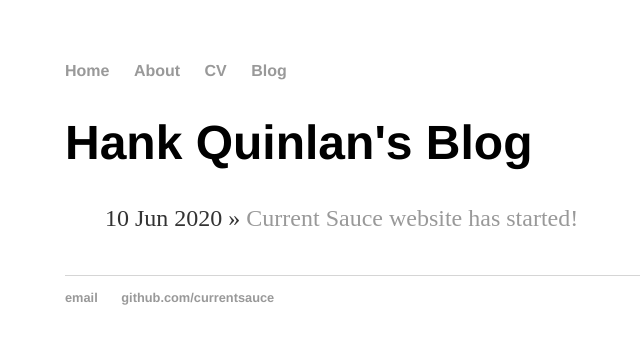
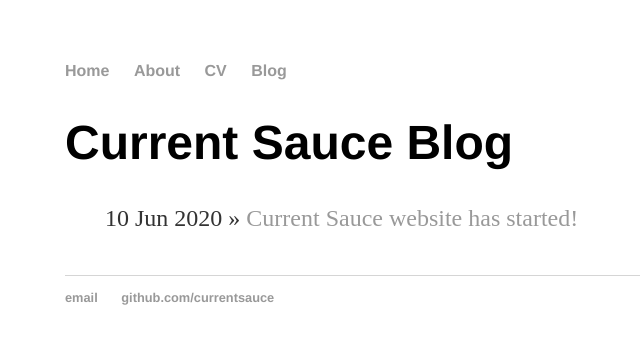
Before and after one commit to currentsauce/currentsauce.github.io, a Jekyll site: the page built from blog/index.html, in a window 1280 px wide. Shown: the top 344 px of the page, without its empty margins (127-767 px from the left). Built offline with Jekyll 4.4.1, drawn with Linux system fonts in a browser that asks for light colours.

Commit message:
more updates

```diff
--- a/blog/index.html
+++ b/blog/index.html
@@ -1,6 +1,6 @@
 ---
 layout: default
-title: Hank Quinlan's Blog
+title: Current Sauce Blog
 ---
 <h1>{{ page.title }}</h1>
 <ul class="posts">
--- a/index.html
+++ b/index.html
@@ -1,6 +1,6 @@
 ---
 layout: default
-title: Hank Quinlan, Horrible Cop
+title: Current Sauce
 ---
 
 		<div class="blurb">
```
Also changed, not shown: README.md.
